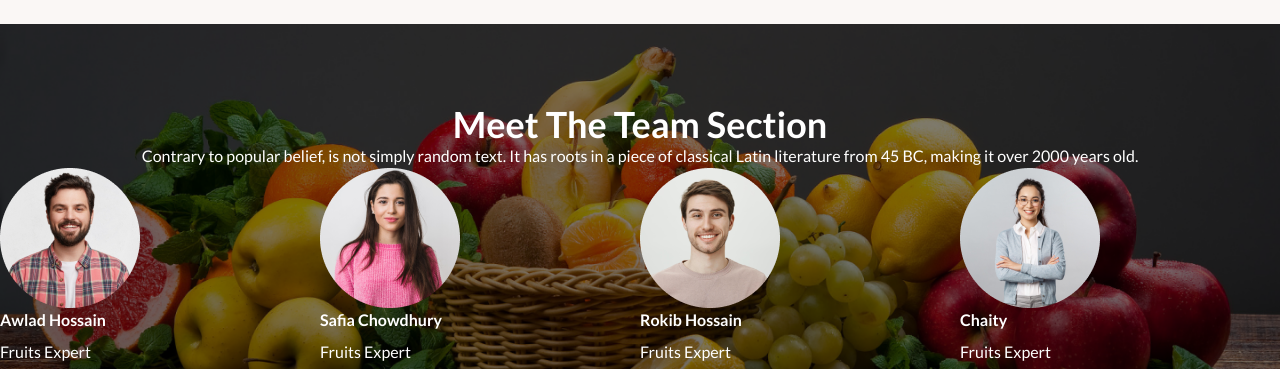
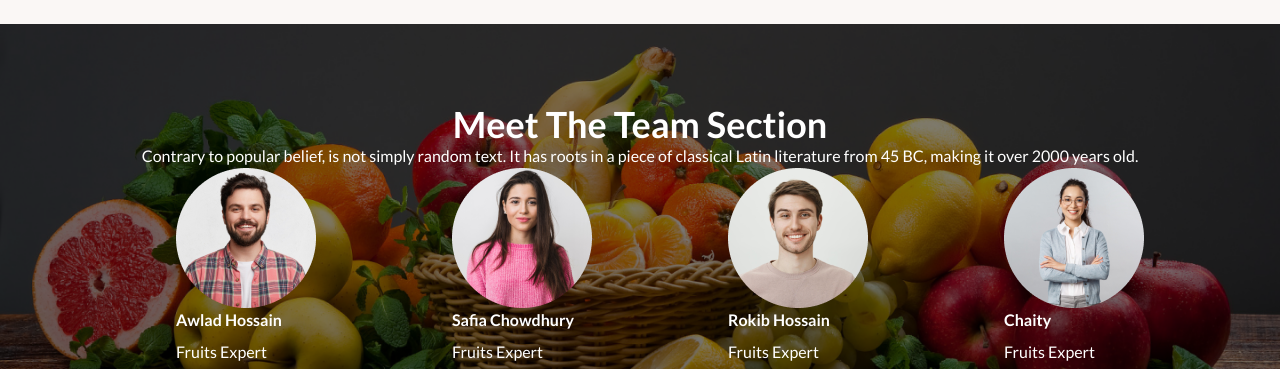
Before and after one commit to marufbillah225/fruit-shop, a plain HTML site: page index.html in a window 1280 px wide. Shown: the part 1840-2209 px from the top of the page. Drawn offline with nearby package versions, Linux system fonts and the light colour scheme.

Commit message:
fix margin issues

```diff
--- a/index.html
+++ b/index.html
@@ -267,7 +267,7 @@
                         <p>Contrary to popular belief, is not simply random text. It has roots in a piece of classical Latin literature from 45 BC, making it over 2000 years old.</p>
 
                         <!-- Team Members -->
-                        <div class="grid grid-cols-4 ">
+                        <div class="grid grid-cols-4 lg:ml-44 ">
 
                             <!-- flex justify-center items-center gap-20 my-10 -->
                             <!-- Team Member 1 -->
```
